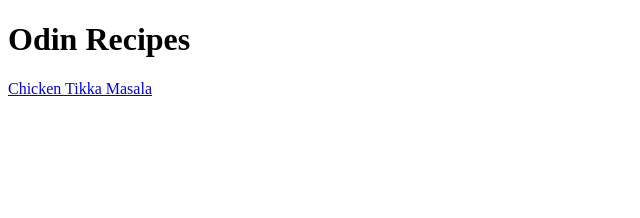
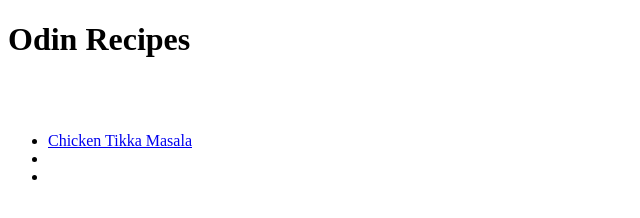
Before and after one commit to jwangSD22/odin-recipes, a plain HTML site: page index.html in a window 1280 px wide. Shown: the whole page, without its empty margins (0-640 px from the left). Drawn offline with Linux system fonts and the light colour scheme.

Commit message:
Add placeholders for tikka masala recipe

```diff
--- a/index.html
+++ b/index.html
@@ -8,6 +8,12 @@
 </head>
 <body>
     <h1>Odin Recipes</h1>
-    <a href="./recipes/tikka_masala.html">Chicken Tikka Masala</a>
+    <br>
+    <br>
+    <ul>
+      <li><a href="./recipes/tikka_masala.html">Chicken Tikka Masala</a></li>
+      <li><!--placeholder--></li>
+      <li><!--placeholder--></li>
+    </ul>
 </body>
 </html>
```
